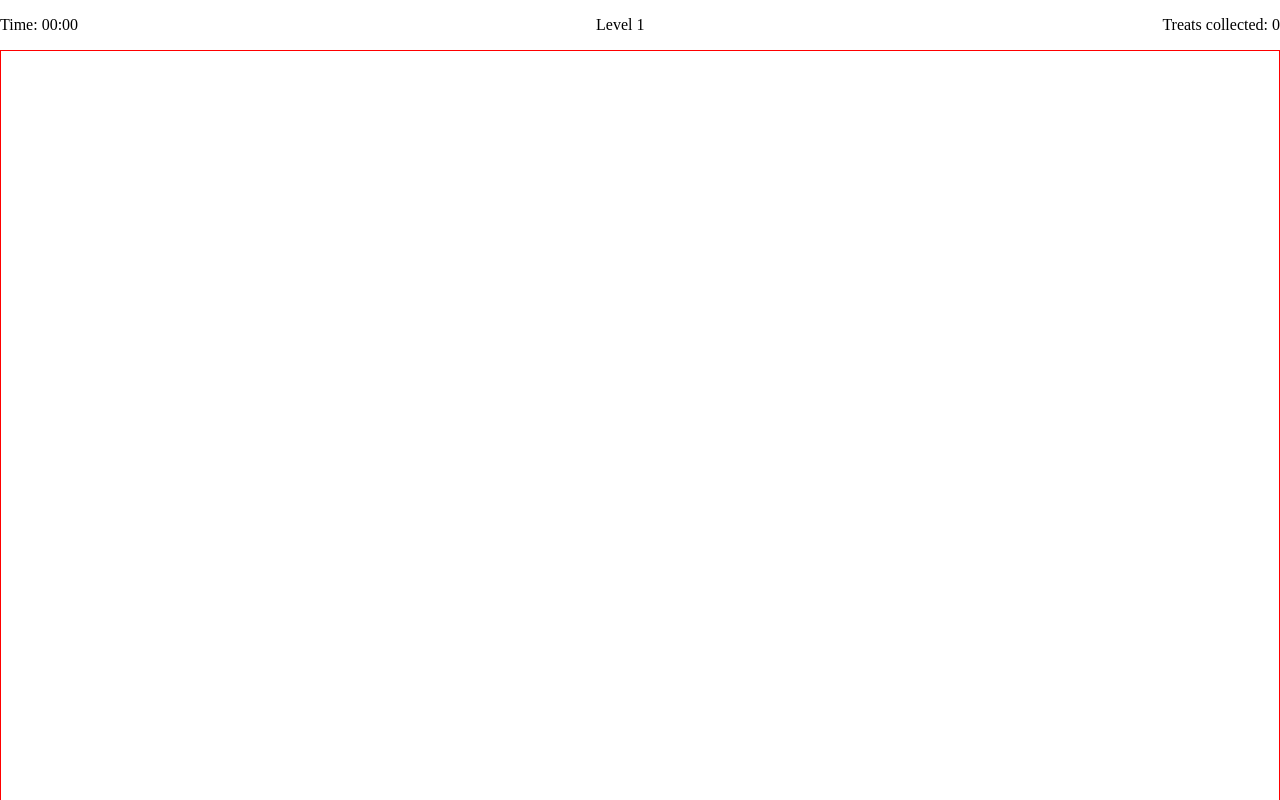
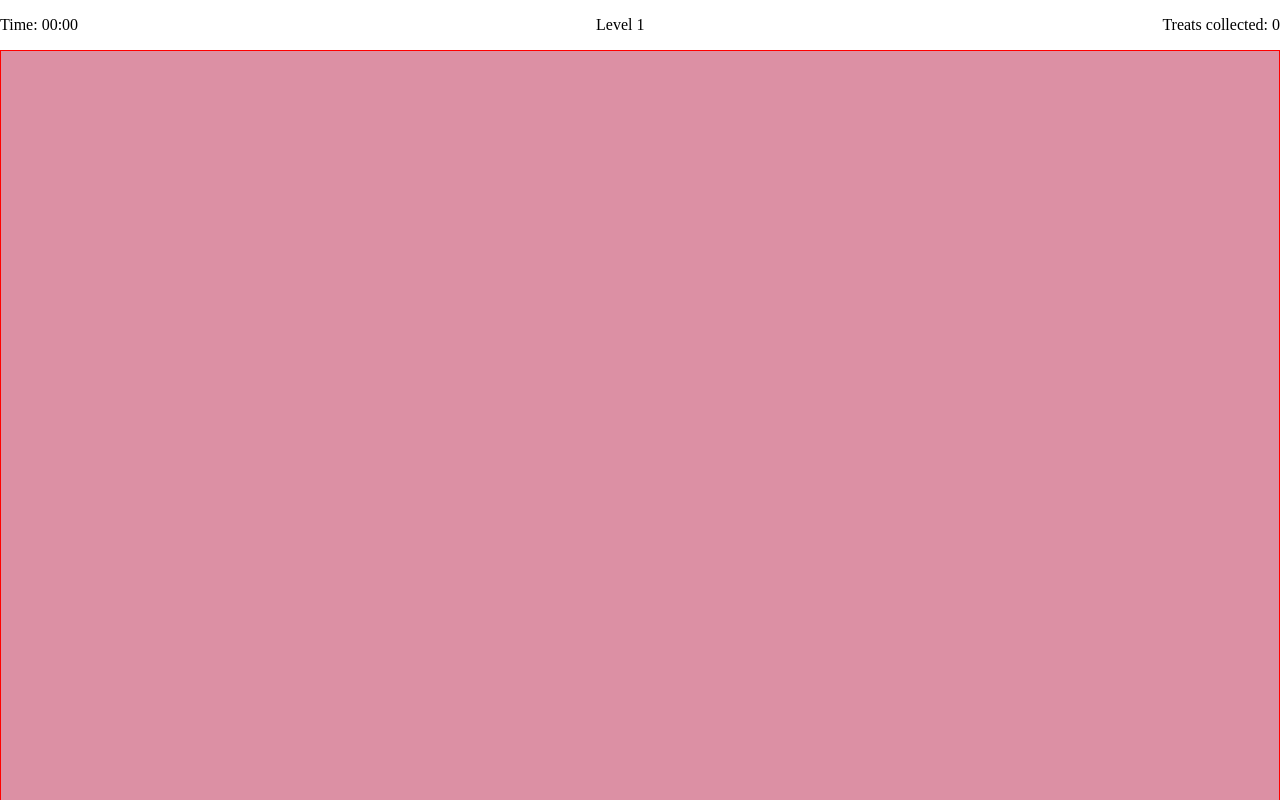
Before and after one commit to saulthebear/bodhi-dreamworld, a plain HTML site: page index.html in a window 1280 px wide. Shown: the top 800 px of the page. Drawn offline with Linux system fonts and the light colour scheme.

Commit message:
Add Game, Renderer, and Engine
Code structured into classes:
* Game: to handle game logic
* Renderer: to handler rendering to the canvas
* Engine: to call update and render functions with fixed time steps

```diff
--- a/index.html
+++ b/index.html
@@ -5,7 +5,7 @@
     <meta name="viewport" content="width=device-width, initial-scale=1.0" />
     <title>Bodhi Platformer</title>
 
-    <script src="js/main.js" defer></script>
+    <script src="js/main.js" type="module" defer></script>
     <link rel="stylesheet" href="css/styles.css" />
   </head>
   <body>
--- /dev/null
+++ b/js/Engine.js
@@ -0,0 +1,68 @@
+export class Engine {
+  // Game update function to call before rendering each frame
+  #update
+  // Render function to call each frame
+  #render
+  // Fixed time step in seconds. The game is updated / rendered at this frequency
+  #timeStep
+  // Most recent time the cycle was run
+  #mostRecentTime = 0
+  // Time the last frame was rendered
+  #lastFrameTime
+  // Time elapsed between frames in seconds
+  #accumulatedTime
+  // Has the update function been called since last cycle
+  #updated
+
+  constructor({ update, render, fps }) {
+    this.#update = update
+    this.#render = render
+    this.#timeStep = 1 / fps
+
+    // Initialize values
+    this.#accumulatedTime = 0
+    this.#lastFrameTime = window.performance.now()
+    this.#updated = false
+  }
+
+  start() {
+    requestAnimationFrame(this.#frame)
+  }
+
+  // Capped at 1 second, in case user switches tabs for a long time
+  #calculateAccumulatedTime(currentTime, previousTime) {
+    const deltaInSeconds = (currentTime - previousTime) / 1000
+    const cappedDelta = Math.min(1, deltaInSeconds)
+    return cappedDelta
+  }
+
+  // One cycle of the game loop. Callback to requestAnimationFrame
+  #frame = () => {
+    this.#mostRecentTime = window.performance.now()
+    this.#accumulatedTime =
+      this.#accumulatedTime +
+      this.#calculateAccumulatedTime(this.#mostRecentTime, this.#lastFrameTime)
+
+    /*
+    We only update and render when the browser is ready. To ensure the game runs
+    at the same speed regardless of machine, we need to:
+      * Only update game if enough time has elapsed.
+      *  Keep updating the game if more than a time step's worth of time has
+          elapsed
+    */
+    while (this.#accumulatedTime > this.#timeStep) {
+      this.#accumulatedTime -= this.#timeStep
+      this.#update(this.#timeStep)
+      this.#updated = true
+    }
+
+    // Only render if the game has updated
+    if (this.#updated) {
+      this.#render(this.#accumulatedTime)
+      this.#updated = false
+    }
+
+    this.#lastFrameTime = this.#mostRecentTime
+    requestAnimationFrame(this.#frame)
+  }
+}
--- /dev/null
+++ b/js/Game.js
@@ -0,0 +1,17 @@
+export class Game {
+  constructor() {
+    this.color = this.#randomColor()
+  }
+
+  update(timeStep) {
+    this.color = this.#randomColor()
+  }
+
+  #randomColor() {
+    const red = Math.floor(Math.random() * 256)
+    const green = Math.floor(Math.random() * 256)
+    const blue = Math.floor(Math.random() * 256)
+    const alpha = Math.random()
+    return `rgba(${red}, ${green}, ${blue}, ${alpha})`
+  }
+}
--- /dev/null
+++ b/js/Renderer.js
@@ -0,0 +1,55 @@
+export class Renderer {
+  // Offscreen canvas to prerender to.
+  // https://developer.mozilla.org/en-US/docs/Web/API/Canvas_API/Tutorial/Optimizing_canvas
+  #buffer
+  #ctx
+
+  constructor(canvas, aspectRatio) {
+    this.#buffer = document.createElement("canvas").getContext("2d")
+    this.#ctx = canvas.getContext("2d")
+
+    this.aspectRatio = aspectRatio
+    this.#resizeCanvas()
+  }
+
+  render() {
+    this.clearCanvas(this.#randomColor())
+    this.#ctx.drawImage(this.#buffer.canvas, 0, 0)
+  }
+
+  clearCanvas(color) {
+    this.#buffer.fillStyle = color
+    this.#buffer.fillRect(
+      0,
+      0,
+      this.#buffer.canvas.width,
+      this.#buffer.canvas.height
+    )
+  }
+
+  #randomColor() {
+    const red = Math.floor(Math.random() * 256)
+    const green = Math.floor(Math.random() * 256)
+    const blue = Math.floor(Math.random() * 256)
+    const alpha = Math.random()
+    return `rgba(${red}, ${green}, ${blue}, ${alpha})`
+  }
+
+  #resizeCanvas() {
+    // Max size is based on browser window size
+    const maxWidth = document.documentElement.clientWidth * this.aspectRatio
+    const maxHeight = document.documentElement.clientHeight
+    let newCanvasWidth = maxWidth
+    let newCanvasHeight = maxHeight
+    // Make canvas the maximum size it can be in the window while keeping its aspect ratio
+    if (maxWidth > maxHeight) {
+      newCanvasWidth = this.aspectRatio * maxHeight
+    } else {
+      newCanvasHeight = maxWidth / this.aspectRatio
+    }
+    this.#ctx.canvas.width = newCanvasWidth
+    this.#ctx.canvas.height = newCanvasHeight
+    this.#buffer.canvas.width = newCanvasWidth
+    this.#buffer.canvas.height = newCanvasHeight
+  }
+}
--- a/js/main.js
+++ b/js/main.js
@@ -1,30 +1,18 @@
-const canvas = document.querySelector("canvas")
+import { Renderer } from "./Renderer.js"
+import { Engine } from "./Engine.js"
+import { Game } from "./Game.js"
 
-class Renderer {
-  constructor(canvas, aspectRatio) {
-    this.canvas = canvas
-    this.aspectRatio = aspectRatio
-  }
+const renderer = new Renderer(document.querySelector("canvas"), 0.83)
+const engine = new Engine({ update: update, render: render, fps: 1 })
+const game = new Game()
 
-  resize() {
-    // Max size is based on browser window size
-    const maxWidth = window.innerWidth * this.aspectRatio
-    const maxHeight = window.innerHeight
-
-    let newCanvasWidth = maxWidth
-    let newCanvasHeight = maxHeight
-
-    // Make canvas the maximum size it can be in the window while keeping its aspect ratio
-    if (maxWidth > maxHeight) {
-      newCanvasWidth = this.aspectRatio * maxHeight
-    } else {
-      newCanvasHeight = maxWidth / this.aspectRatio
-    }
-
-    this.canvas.width = newCanvasWidth
-    this.canvas.height = newCanvasHeight
-  }
+function update() {
+  game.update
 }
 
-const renderer = new Renderer(canvas, 0.83)
-renderer.resize()
+function render() {
+  renderer.clearCanvas(game.color)
+  renderer.render()
+}
+
+engine.start()
```
